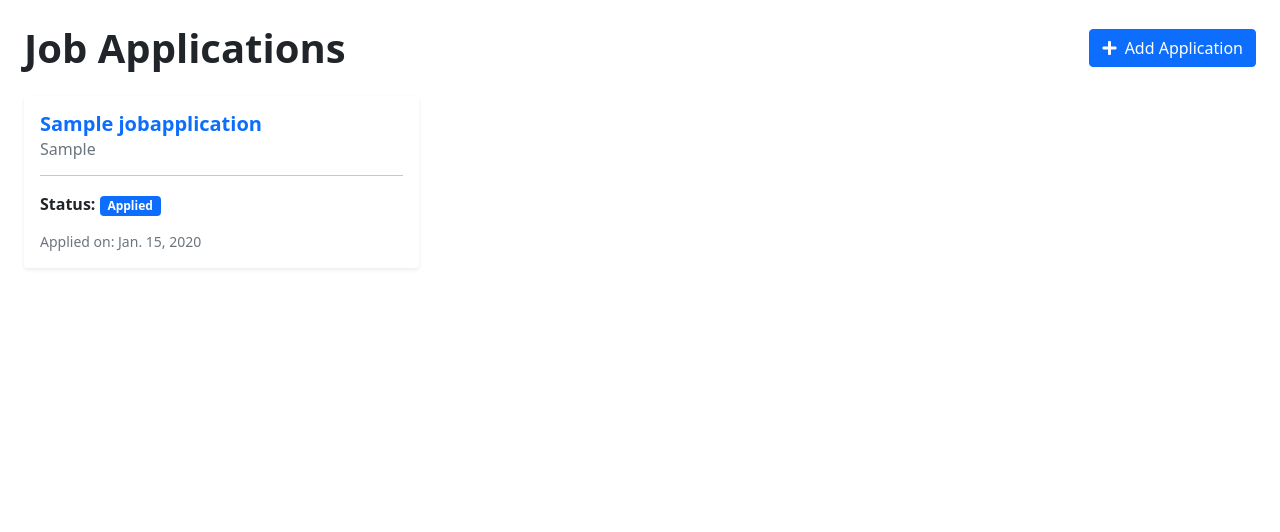
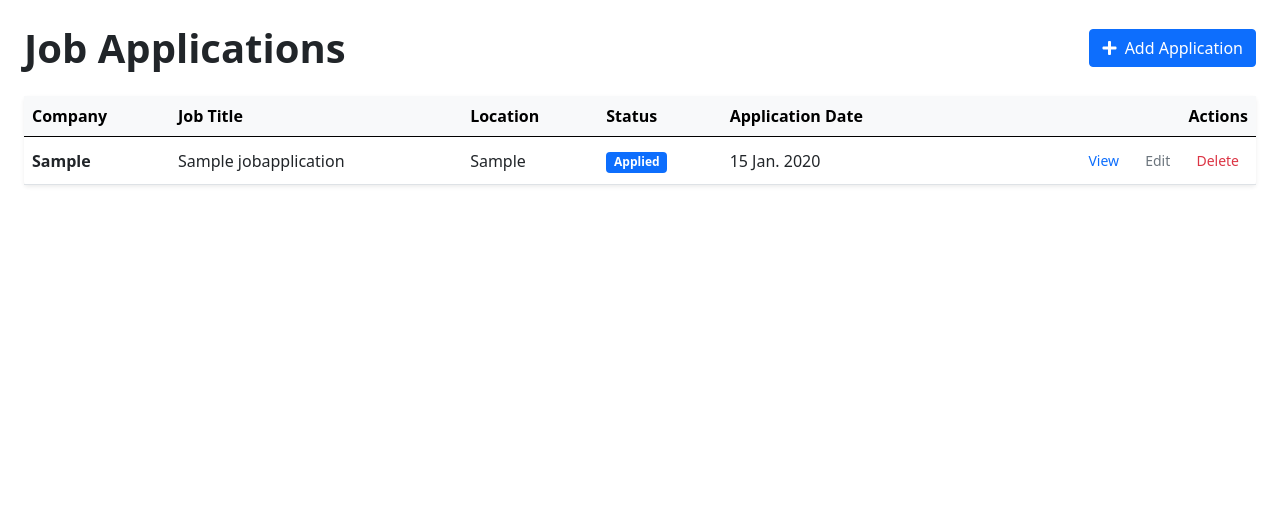
Before and after one commit to qasim5259/apply_track, a Django app: page / in a window 1280 px wide. Shown: the part 57-589 px from the top of the page. Run offline with Django 4.2, Linux system fonts and the light colour scheme; a user stored in the database is signed in; tables that the repository leaves empty hold one stand-in row (values such as "Sample post").

Commit message:
Update layout and add edit and delete views

```diff
--- a/application/templates/application/jobapplication_list.html
+++ b/application/templates/application/jobapplication_list.html
@@ -16,22 +16,29 @@
         </div>
     </div>
 
+    <!-- Applications Table -->
     <div class="row">
-        <!-- Job Application Entries Column -->
-        <div class="col-12 left">
-            <div class="row">
+        <div class="col-12">
+            <div class="card shadow-sm border-0">
+                <div class="table-responsive">
+                    <table class="table table-hover align-middle mb-0">
+                        <thead class="table-light">
+                            <tr>
+                                <th>Company</th>
+                                <th>Job Title</th>
+                                <th>Location</th>
+                                <th>Status</th>
+                                <th>Application Date</th>
+                                <th class="text-end">Actions</th>
+                            </tr>
+                        </thead>
+                        <tbody>
                             {% for application in jobapplication_list %}
-                <div class="col-md-4">
-                    <div class="card mb-4 shadow-sm border-0">
-                        <div class="card-body">
-                            <a href="{% url 'jobapplication_detail' application.pk %}"
-                                class="post-link text-decoration-none">
-                                <h5 class="card-title fw-bold text-primary">{{ application.job_title }}</h5>
-                            </a>
-                            <h6 class="card-subtitle mb-2 text-muted">{{ application.company }}</h6>
-                            <hr />
-                            <p class="card-text">
-                                <strong>Status:</strong>
+                            <tr>
+                                <td class="fw-bold">{{ application.company }}</td>
+                                <td>{{ application.job_title }}</td>
+                                <td>{{ application.location }}</td>
+                                <td>
                                     <span class="badge
                                         {% if application.status == 'applied' %}bg-primary
                                         {% elif application.status == 'interview' %}bg-warning text-dark
@@ -40,31 +47,37 @@
                                         {% else %}bg-secondary{% endif %}">
                                         {{ application.get_status_display }}
                                     </span>
-                            </p>
-                            <p class="card-text text-muted h6">
-                                <small>Applied on: {{ application.application_date }}</small>
-                            </p>
+                                </td>
+                                <td>{{ application.application_date|date:"j N Y" }}</td>
+                                <td class="text-end">
+                                    <a href="{% url 'jobapplication_detail' application.pk %}"
+                                        class="btn btn-sm btn-link text-decoration-none me-1">View</a>
+                                    <a href="{% url 'jobapplication_update' application.pk %}"
+                                        class="btn btn-sm btn-link text-decoration-none text-secondary me-1">Edit</a>
+                                    <a href="{% url 'jobapplication_delete' application.pk %}"
+                                        class="btn btn-sm btn-link text-decoration-none text-danger">Delete</a>
+                                </td>
+                            </tr>
+                            {% empty %}
+                            <tr>
+                                <td colspan="6" class="text-center py-5 text-muted">
+                                    <p class="fs-5 mb-2">No job applications tracked yet.</p>
+                                    <a href="{% url 'jobapplication_create' %}" class="btn btn-success btn-sm">
+                                        Add Your First Application
+                                    </a>
+                                </td>
+                            </tr>
+                            {% endfor %}
+                        </tbody>
+                    </table>
                 </div>
-                    </div>
-                </div>
-                {% if forloop.counter|divisibleby:3 %}
-            </div>
-            <div class="row">
-                {% endif %}
-                {% empty %}
-                <div class="col-12 text-center py-5">
-                    <p class="text-muted fs-5">No job applications tracked yet.</p>
-                    <a href="{% url 'jobapplication_create' %}" class="btn btn-success">Add Your First Application</a>
-                </div>
-                {% endfor %}
-
             </div>
         </div>
     </div>
 
     <!-- Pagination controls -->
     {% if is_paginated %}
-    <nav aria-label="Page navigation">
+    <nav aria-label="Page navigation" class="mt-4">
         <ul class="pagination justify-content-center">
             {% if page_obj.has_previous %}
             <li><a href="?page={{ page_obj.previous_page_number }}" class="page-link">&laquo; PREV</a></li>
--- a/application/urls.py
+++ b/application/urls.py
@@ -5,4 +5,6 @@ urlpatterns = [
     path('', views.JobApplicationList.as_view(), name='jobapplication_list'),
     path('add/', views.jobapplication_create, name='jobapplication_create'),
     path('<int:pk>/', views.jobapplication_detail, name='jobapplication_detail'),
+    path('<int:pk>/edit/', views.jobapplication_update, name='jobapplication_update'),
+    path('<int:pk>/delete/', views.jobapplication_delete, name='jobapplication_delete'),
 ]
--- a/application/views.py
+++ b/application/views.py
@@ -53,3 +53,36 @@ def jobapplication_create(request):
         'application/jobapplication_form.html',
         {'form': form}
     )
+
+# Update an existing application
+@login_required
+def jobapplication_update(request, pk):
+    application = get_object_or_404(JobApplication, pk=pk, user=request.user)
+    if request.method == 'POST':
+        form = JobApplicationForm(request.POST, instance=application)
+        if form.is_valid():
+            form.save()
+            return redirect('jobapplication_list')
+    else:
+        form = JobApplicationForm(instance=application)
+
+    return render(
+        request,
+        'application/jobapplication_form.html',
+        {'form': form, 'edit_mode': True}
+    )
+
+
+# Delete an application
+@login_required
+def jobapplication_delete(request, pk):
+    application = get_object_or_404(JobApplication, pk=pk, user=request.user)
+    if request.method == 'POST':
+        application.delete()
+        return redirect('jobapplication_list')
+
+    return render(
+        request,
+        'application/jobapplication_confirm_delete.html',
+        {'application': application}
+    )
```
Lines whose indentation alone changed are shown as unchanged.
